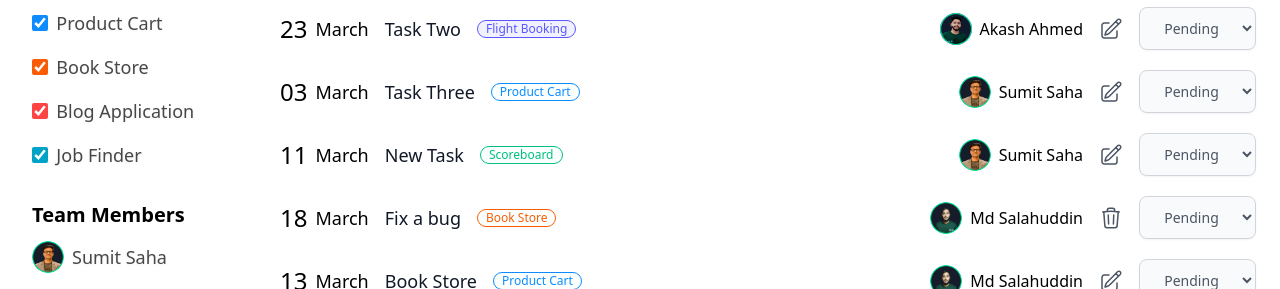
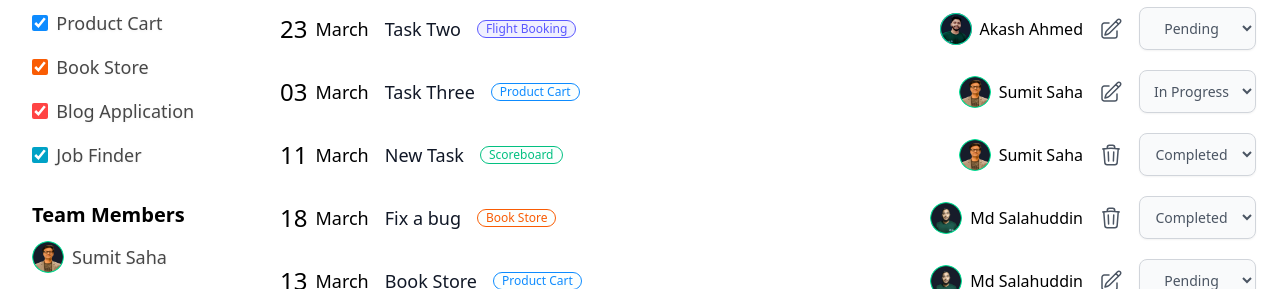
Before and after one commit to codernoyan/task-manager-app, a React (Vite) app: page / in a window 1280 px wide. Shown: the part 212-501 px from the top of the page. Built offline with nearby package versions, Linux system fonts and the light colour scheme; data requests are answered from the project's data file.

Commit message:
conditional status update

```diff
--- a/server/db.json
+++ b/server/db.json
@@ -83,7 +83,7 @@
       },
       "deadline": "2023-03-15",
       "id": 1,
-      "status": "inProgress"
+      "status": "pending"
     },
     {
       "taskName": "Task Two",
@@ -132,7 +132,7 @@
       },
       "deadline": "2023-03-11",
       "projectName": "Scoreboard",
-      "status": "inProgress",
+      "status": "completed",
       "id": 4
     },
     {
--- a/src/components/tasksList/Task.jsx
+++ b/src/components/tasksList/Task.jsx
@@ -1,4 +1,4 @@
-import { useDeleteTaskMutation } from "../../features/tasks/tasksApi";
+import { useDeleteTaskMutation, useEditTaskMutation } from "../../features/tasks/tasksApi";
 import { useNavigate } from "react-router-dom";
 
 export default function Task({ task }) {
@@ -6,7 +6,9 @@ export default function Task({ task }) {
   const { name: teamMemberName, avatar } = teamMember || {};
   const { projectName, colorClass } = project || {};
   const [deleteTask, { isLoading, isError, error }] = useDeleteTaskMutation();
+  const [editTask] = useEditTaskMutation();
   const navigate = useNavigate();
+
   // edit task
   const handleEdiTask = () => {
     navigate(`/edit-task/${id}`);
@@ -14,6 +16,15 @@ export default function Task({ task }) {
 
   const handleDelete = () => {
     deleteTask(id);
+  };
+
+  const handleStatusChange = (e) => {
+    console.log(e.target.value);
+    editTask({
+      id, data: {
+        status: e.target.value
+      }
+    })
   }
 
   const months = "January February March April May June July August September October November December";
@@ -53,10 +64,10 @@ export default function Task({ task }) {
 
         {/* edit button */}
 
-        <select className="lws-status">
+        <select onChange={handleStatusChange} value={status} className="lws-status">
           <option value="pending" defaultValue>Pending</option>
           <option value="inProgress">In Progress</option>
-          <option value="complete">Completed</option>
+          <option value="completed">Completed</option>
         </select>
       </div>
     </div>
--- a/src/features/tasks/tasksApi.js
+++ b/src/features/tasks/tasksApi.js
@@ -40,12 +40,13 @@ export const tasksApi = apiSlice.injectEndpoints({
         body: data,
       }),
       // pessimistic update for edit
-      async onQueryStarted({ id }, { dispatch, queryFulfilled }) {
+      async onQueryStarted({ id, data }, { dispatch, queryFulfilled }) {
         try {
+          // console.log(id, data)
           const { data: taskData } = await queryFulfilled;
-          // console.log(id);
+          // console.log(id, taskData);
           dispatch(apiSlice.util.updateQueryData('getTasks', undefined, (draft) => {
-            console.log(JSON.stringify(draft));
+            // console.log(JSON.stringify(draft));
             const indexToUpdate = draft?.findIndex((task) => task.id === id);
             draft[indexToUpdate] = { ...taskData, status: taskData.status };
           }))
```
